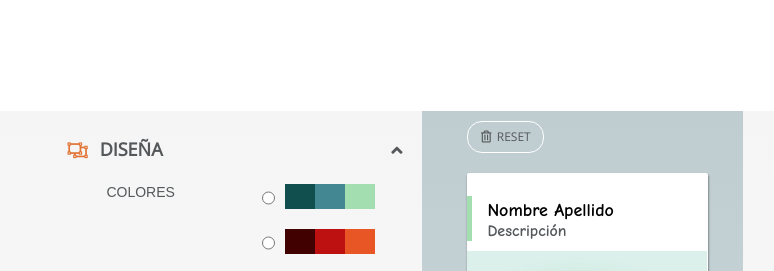
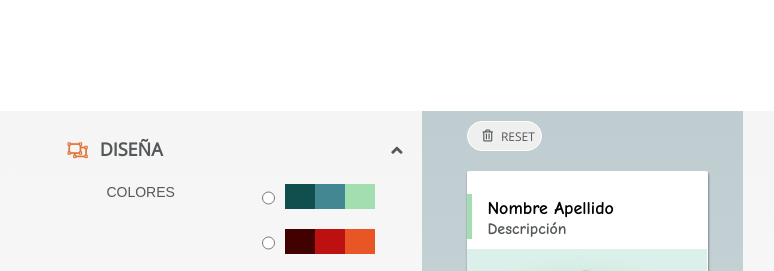
Before and after one commit to Adalab/dorcas-s2-titanium, a website: page card.html in a window 1280 px wide. Shown: the top 271 px of the page, 245-1019 px from the left. Drawn offline with nearby package versions, Linux system fonts and the light colour scheme.

Commit message:
cambios para reset

```diff
--- a/card.html
+++ b/card.html
@@ -15,12 +15,12 @@
   </header>
   <main class="page__main">
     <section class="visor">
-      <div class="reset">
+      <button class="reset">
         <div class="reset__icon">
           <i class="far fa-trash-alt"></i>
         </div>
         <p class="reset__text">RESET </p>
-      </div>
+      </button>
       <div class="card">
         <div class="card__head">
           <div class="card__head--border">
--- a/config.json
+++ b/config.json
@@ -7,7 +7,8 @@
 		"src": [
 			"js/main.js",
 			"js/icons.js",
-			"js/imagenes.js"
+      "js/imagenes.js",
+      "js/reset.js"
 		],
 		"dest": "js/"
 	},
--- a/scss/components/_visor.scss
+++ b/scss/components/_visor.scss
@@ -22,7 +22,8 @@
 .reset__icon{
   color: $gunmetal;
   display: inline-block;
-  margin-left: 10px;
+  margin-left: 8px;
+  margin-right: 8px;
   font-size: $x_small;
   line-height: 1.67px;
 }
@@ -32,7 +33,7 @@
   color: $gunmetal;
   text-align: center;
   display: inline-block;
-  margin-right: 10px;
+  margin-right: 5px;
 }
 .card {
   background-color: $white;
```
Also changed, not shown: js/reset.js (added, +37 -0 lines), css/main.css, js/main.min.js.
